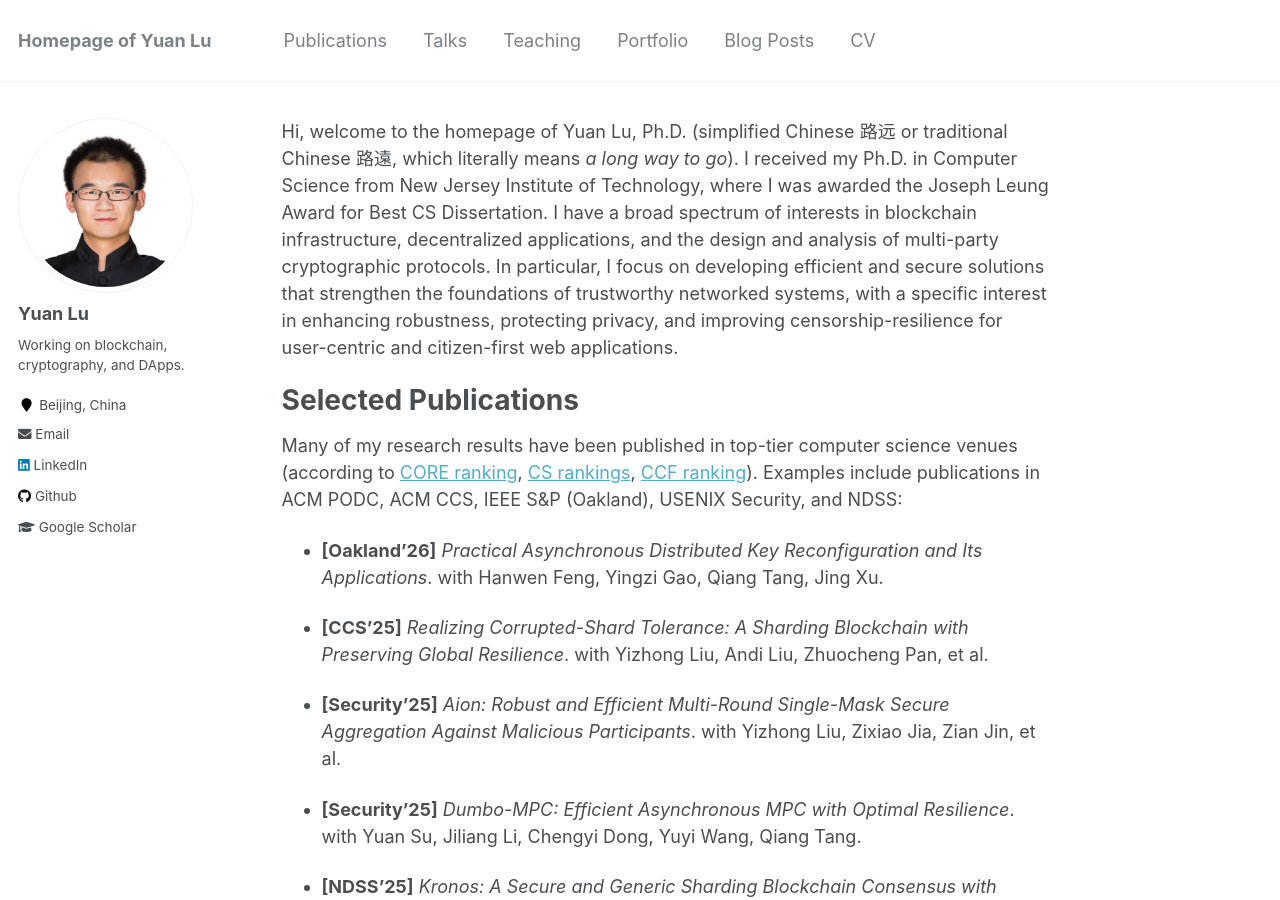
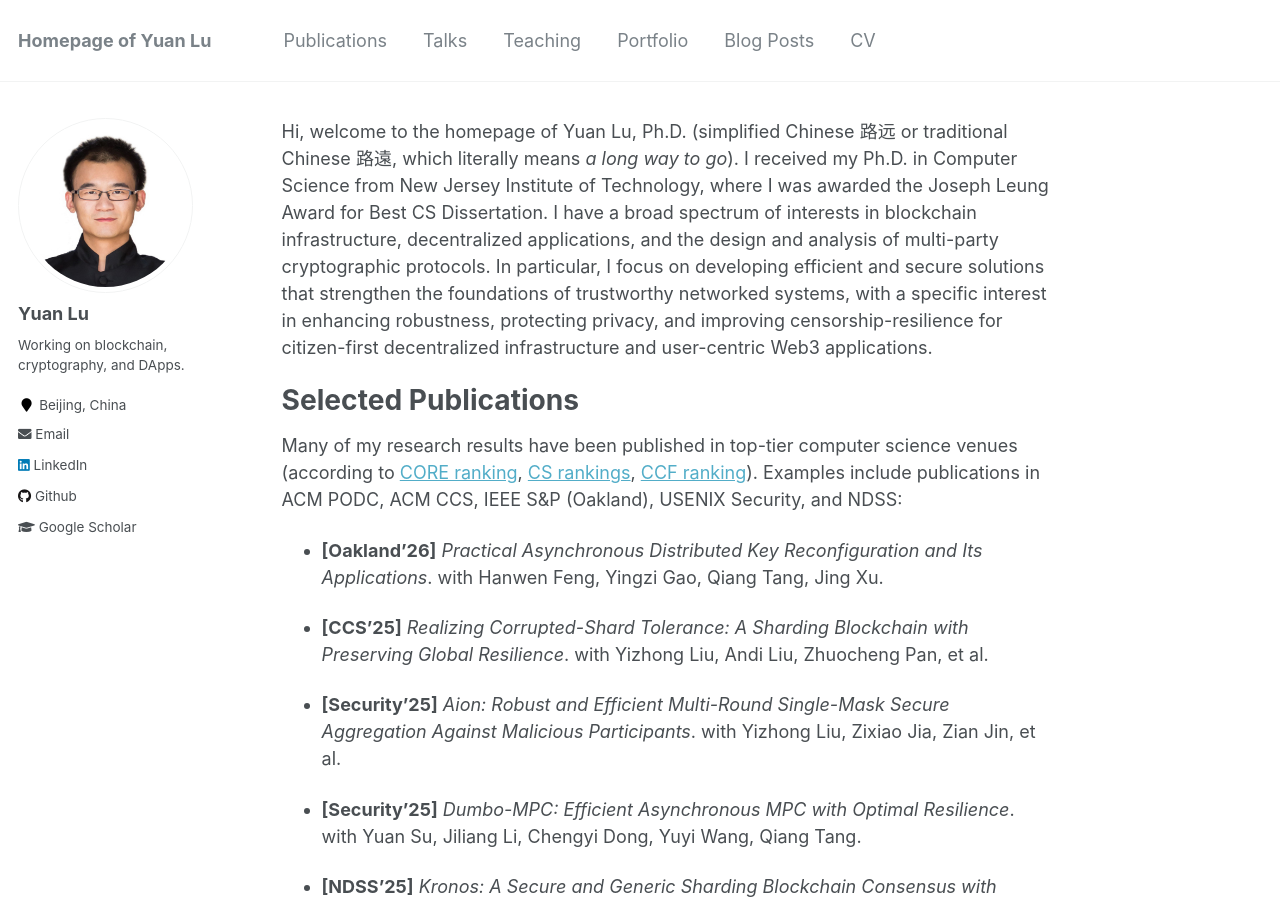
Before and after one commit to yylluu/yylluu.github.io, a Jekyll site: the page built from _pages/about.md, in a window 1280 px wide and 900 px high. Built offline with Jekyll 4.4.1, drawn with Linux system fonts in a browser that asks for light colours.

Commit message:
Update about.md

```diff
--- a/_pages/about.md
+++ b/_pages/about.md
@@ -7,7 +7,7 @@
   - /about.html
 ---
 
-Hi, welcome to the homepage of Yuan Lu, Ph.D. (simplified Chinese 路远 or traditional Chinese 路遠, which literally means *a long way to go*). I received my Ph.D. in Computer Science from New Jersey Institute of Technology, where I was awarded the Joseph Leung Award for Best CS Dissertation. I have a broad spectrum of interests in blockchain infrastructure, decentralized applications, and the design and analysis of multi-party cryptographic protocols. In particular, I focus on developing efficient and secure solutions that strengthen the foundations of trustworthy networked systems, with a specific interest in enhancing robustness, protecting privacy, and improving censorship-resilience for user-centric and citizen-first web applications.
+Hi, welcome to the homepage of Yuan Lu, Ph.D. (simplified Chinese 路远 or traditional Chinese 路遠, which literally means *a long way to go*). I received my Ph.D. in Computer Science from New Jersey Institute of Technology, where I was awarded the Joseph Leung Award for Best CS Dissertation. I have a broad spectrum of interests in blockchain infrastructure, decentralized applications, and the design and analysis of multi-party cryptographic protocols. In particular, I focus on developing efficient and secure solutions that strengthen the foundations of trustworthy networked systems, with a specific interest in enhancing robustness, protecting privacy, and improving censorship-resilience for citizen-first decentralized infrastructure and user-centric Web3 applications.
 
 
 
```
